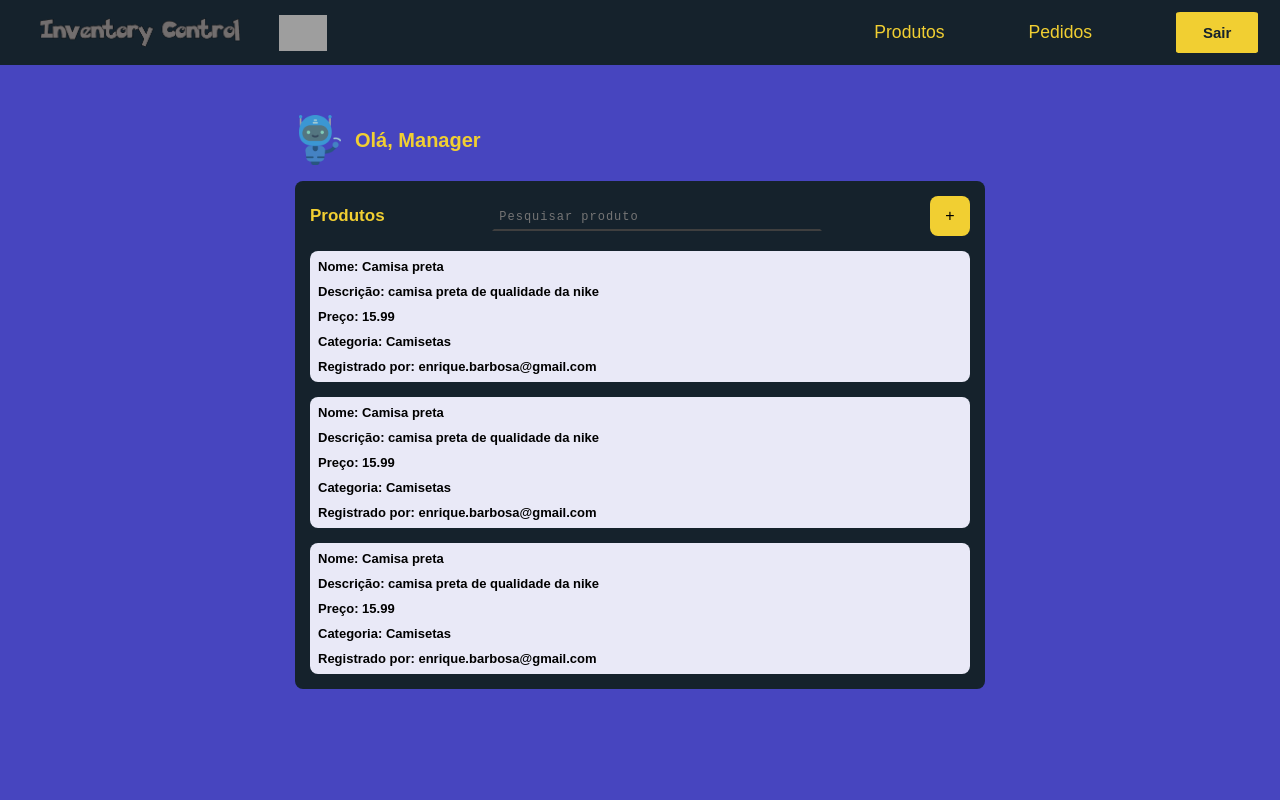
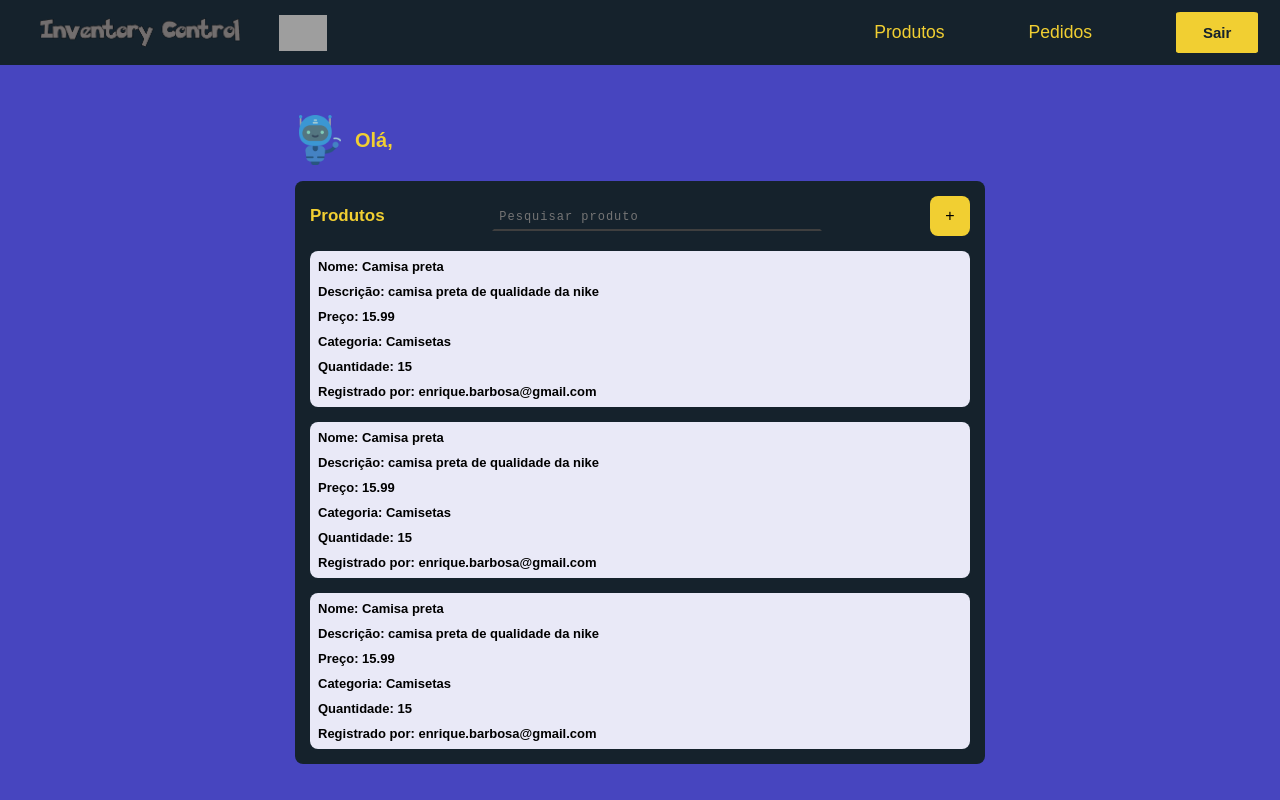
Before and after one commit to Survivors-04/inventory-control-front, a React (Create React App) app: page /dashboard-manager in a window 1280 px wide. Built offline with nearby package versions, Linux system fonts and the light colour scheme; grey boxes are pictures that could not be loaded; the HTML template or start-up script is replaced by a standard one.

Commit message:
refactor: structure-changed

```diff
--- a/src/components/Main/index.tsx
+++ b/src/components/Main/index.tsx
@@ -1,8 +1,9 @@
 import { yupResolver } from "@hookform/resolvers/yup";
-import { useState } from "react";
+import { useContext, useState } from "react";
 import { FieldValues, SubmitHandler, useForm } from "react-hook-form";
 import { MdClose } from "react-icons/md";
 import robotLogo from "../../assets/imgs/bot.png";
+import { UserContext } from "../../context/UserContext";
 import { productFormSchema } from "../../validations/productForm.validations";
 import ModalBase from "../ModalBase";
 import { StyledDiv, StyledForm, StyledMain, StyledUl } from "./style";
@@ -15,12 +16,13 @@ interface SubmitFunction {
   name?: string;
   description?: string;
   price?: string;
-  amount?: string;
+  amount?: number;
   category?: string;
 }
 
 const Main = ({ formSubmit }: IForm) => {
   const [isOpenModal, setIsOpenModal] = useState(false);
+  const { user } = useContext(UserContext);
 
   const {
     register,
@@ -30,10 +32,6 @@ const Main = ({ formSubmit }: IForm) => {
     resolver: yupResolver(productFormSchema),
   });
 
-  const manager = {
-    name: "Manager",
-  };
-
   const products = [
     {
       id: 1,
@@ -41,6 +39,7 @@ const Main = ({ formSubmit }: IForm) => {
       description: "camisa preta de qualidade da nike",
       price: 15.99,
       category: "Camisetas",
+      amount: 15,
       manager: "enrique.barbosa@gmail.com",
     },
     {
@@ -49,6 +48,7 @@ const Main = ({ formSubmit }: IForm) => {
       description: "camisa preta de qualidade da nike",
       price: 15.99,
       category: "Camisetas",
+      amount: 15,
       manager: "enrique.barbosa@gmail.com",
     },
     {
@@ -57,6 +57,7 @@ const Main = ({ formSubmit }: IForm) => {
       description: "camisa preta de qualidade da nike",
       price: 15.99,
       category: "Camisetas",
+      amount: 15,
       manager: "enrique.barbosa@gmail.com",
     },
   ];
@@ -66,13 +67,15 @@ const Main = ({ formSubmit }: IForm) => {
       <section>
         <img src={robotLogo} alt="robotImage" />
 
-        <p>Olá, {manager.name}</p>
+        <p>Olá, {user.username}</p>
       </section>
 
       <StyledUl>
         <div>
           <span>Produtos</span>
+          {products.length > 0 ? (
             <input type="text" placeholder="Pesquisar produto" />
+          ) : null}
           <button
             onClick={() => {
               setIsOpenModal(true);
@@ -82,15 +85,20 @@ const Main = ({ formSubmit }: IForm) => {
           </button>
         </div>
 
-        {products.map((prod) => (
+        {products.length > 0 ? (
+          products.map((prod) => (
             <li key={prod.id}>
               <span>Nome: {prod.name}</span>
               <span>Descrição: {prod.description}</span>
               <span>Preço: {prod.price}</span>
               <span>Categoria: {prod.category}</span>
+              <span>Quantidade: {prod.amount}</span>
               <span>Registrado por: {prod.manager}</span>
             </li>
-        ))}
+          ))
+        ) : (
+          <p>Não há produtos cadastrados</p>
+        )}
       </StyledUl>
 
       {isOpenModal ? (
@@ -128,11 +136,11 @@ const Main = ({ formSubmit }: IForm) => {
               />
               <span>{errors.price?.message}</span>
 
-              <label htmlFor="amount">Amount</label>
+              <label htmlFor="amount">Quantidade</label>
               <input
-                type="text"
+                type="number"
                 {...register("amount")}
-                placeholder="Digite o amount"
+                placeholder="Digite a Quantidade"
               />
               <span>{errors.amount?.message}</span>
 
```
Lines whose indentation alone changed are shown as unchanged.
